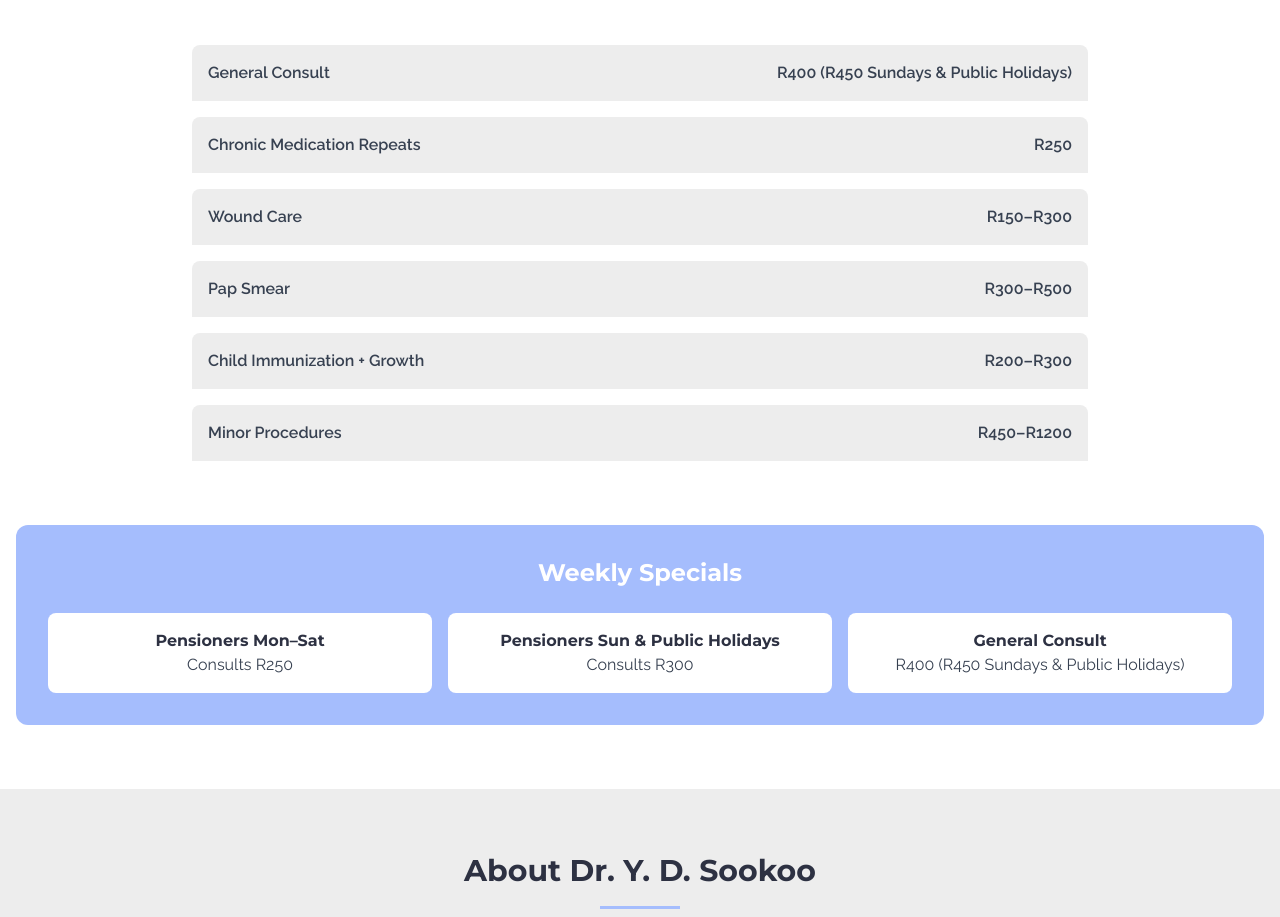
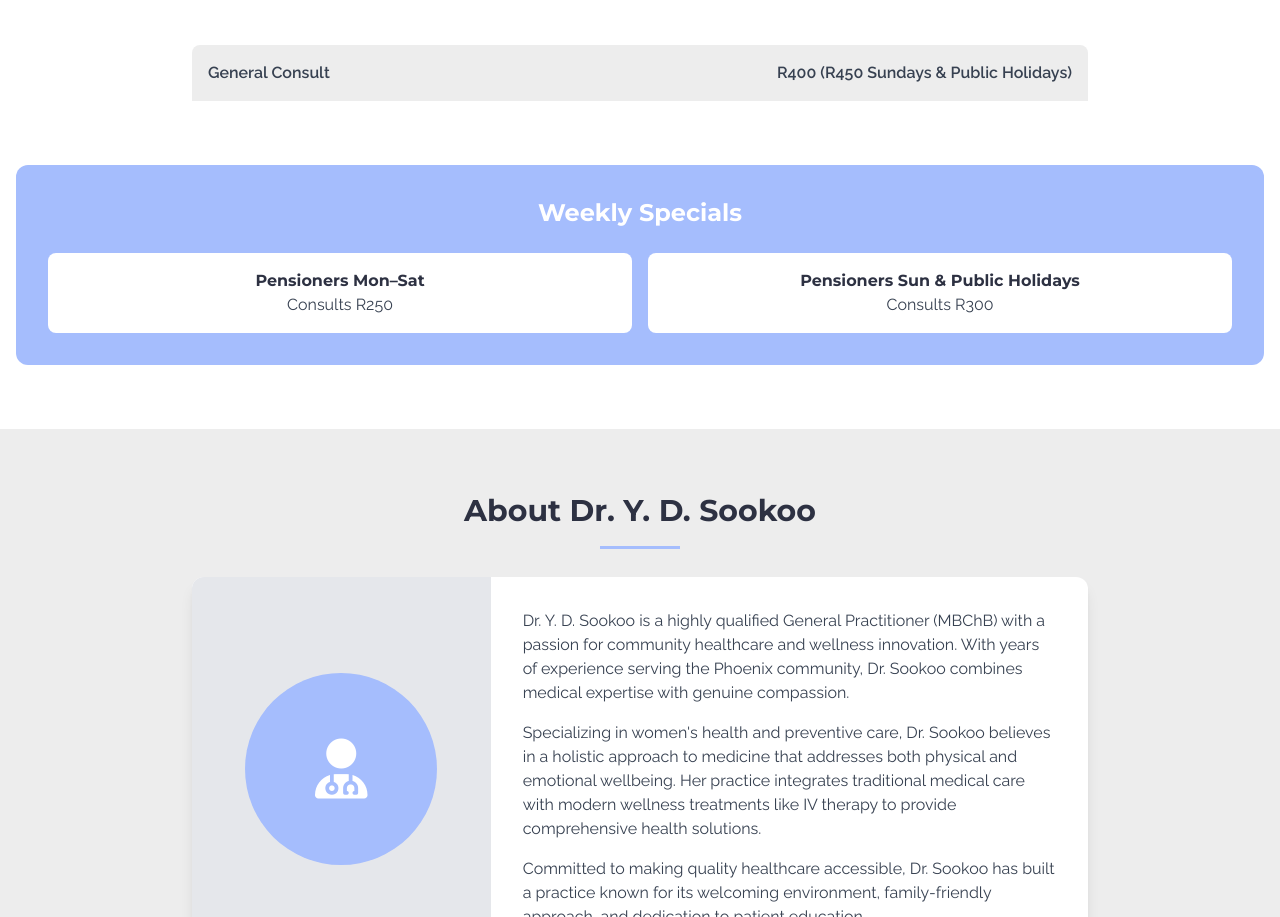
Before and after one commit to NightWing617/dr-y-sookoo-website-v2, a plain HTML site: page index.html in a window 1280 px wide. Shown: the part 3967-4884 px from the top of the page. Drawn offline with nearby package versions, Linux system fonts and the light colour scheme.

Commit message:
Remove outdated service pricing

```diff
--- a/index.html
+++ b/index.html
@@ -354,80 +354,13 @@
                     </div>
                 </div>
 
-                <!-- Service 2 -->
-                <div class="mb-4">
-                    <button class="accordion w-full text-left p-4 bg-accent rounded-t-lg font-bold flex justify-between items-center">
-                        <span>Chronic Medication Repeats</span>
-                        <span>R250</span>
-                    </button>
-                    <div class="accordion-content bg-white rounded-b-lg shadow-md">
-                        <div class="p-4">
-                            <p>Prescription renewal and management for ongoing health conditions.</p>
-                        </div>
-                    </div>
-                </div>
-
-                <!-- Service 3 -->
-                <div class="mb-4">
-                    <button class="accordion w-full text-left p-4 bg-accent rounded-t-lg font-bold flex justify-between items-center">
-                        <span>Wound Care</span>
-                        <span>R150–R300</span>
-                    </button>
-                    <div class="accordion-content bg-white rounded-b-lg shadow-md">
-                        <div class="p-4">
-                            <p>Professional wound cleaning, dressing, and management for optimal healing.</p>
-                        </div>
-                    </div>
-                </div>
-
-                <!-- Additional services would follow the same pattern -->
-                <!-- For brevity, I'll include a few more examples -->
-
-                <!-- Service 4 -->
-                <div class="mb-4">
-                    <button class="accordion w-full text-left p-4 bg-accent rounded-t-lg font-bold flex justify-between items-center">
-                        <span>Pap Smear</span>
-                        <span>R300–R500</span>
-                    </button>
-                    <div class="accordion-content bg-white rounded-b-lg shadow-md">
-                        <div class="p-4">
-                            <p>Cervical cancer screening test with professional interpretation and follow-up.</p>
-                        </div>
-                    </div>
-                </div>
-
-                <!-- Service 5 -->
-                <div class="mb-4">
-                    <button class="accordion w-full text-left p-4 bg-accent rounded-t-lg font-bold flex justify-between items-center">
-                        <span>Child Immunization + Growth</span>
-                        <span>R200–R300</span>
-                    </button>
-                    <div class="accordion-content bg-white rounded-b-lg shadow-md">
-                        <div class="p-4">
-                            <p>Vaccinations according to national schedule with growth monitoring and development assessment.</p>
-                        </div>
-                    </div>
-                </div>
-
-                <!-- Service 6 -->
-                <div class="mb-4">
-                    <button class="accordion w-full text-left p-4 bg-accent rounded-t-lg font-bold flex justify-between items-center">
-                        <span>Minor Procedures</span>
-                        <span>R450–R1200</span>
-                    </button>
-                    <div class="accordion-content bg-white rounded-b-lg shadow-md">
-                        <div class="p-4">
-                            <p>In-office procedures including suturing, incision and drainage, and other minor surgical interventions.</p>
-                        </div>
-                    </div>
-                </div>
             </div>
 
             <!-- Weekly Specials -->
             <div class="mt-16 bg-primary rounded-xl p-8">
                 <h3 class="text-2xl font-bold text-white text-center mb-6">Weekly Specials</h3>
 
-                <div class="grid grid-cols-1 md:grid-cols-3 gap-4">
+                <div class="grid grid-cols-1 md:grid-cols-2 gap-4">
                     <div class="bg-white rounded-lg p-4 text-center">
                         <h4 class="font-bold text-highlight">Pensioners Mon–Sat</h4>
                         <p>Consults R250</p>
@@ -435,10 +368,6 @@
                     <div class="bg-white rounded-lg p-4 text-center">
                         <h4 class="font-bold text-highlight">Pensioners Sun &amp; Public Holidays</h4>
                         <p>Consults R300</p>
-                    </div>
-                    <div class="bg-white rounded-lg p-4 text-center">
-                        <h4 class="font-bold text-highlight">General Consult</h4>
-                        <p>R400 (R450 Sundays &amp; Public Holidays)</p>
                     </div>
                 </div>
             </div>
```
